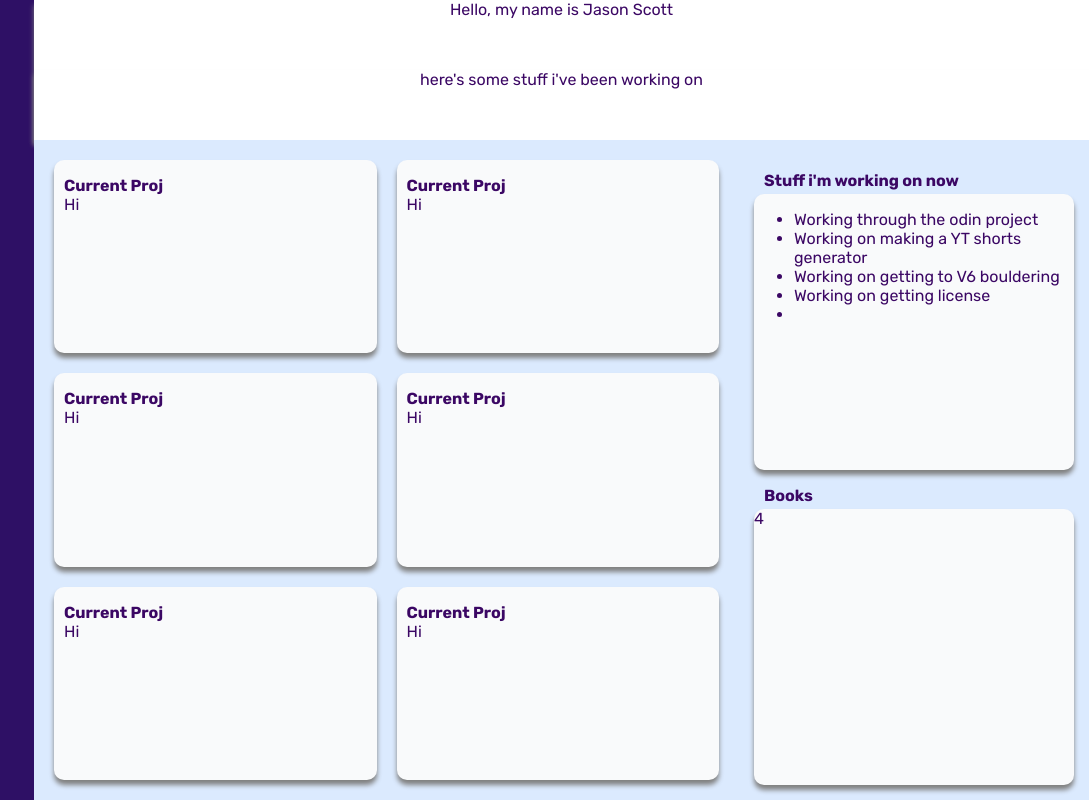
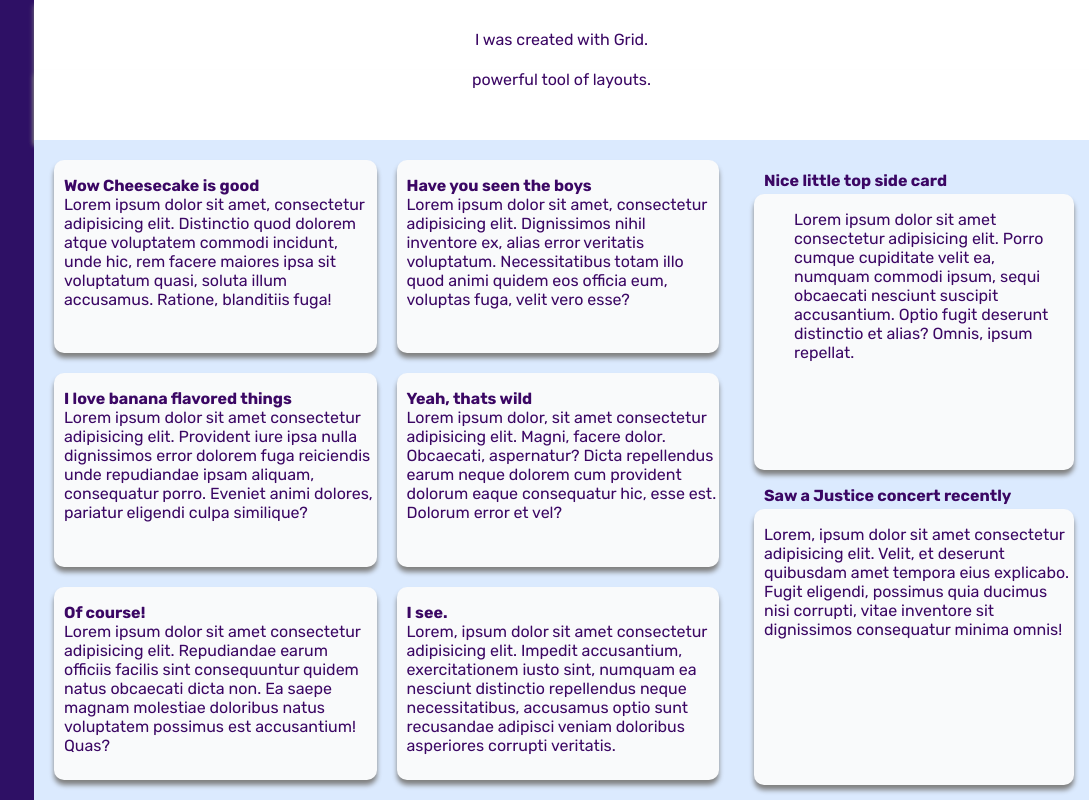
Before and after one commit to Scott-Jason/Dashboard, a plain HTML site: page index.html in a window 1280 px wide. Shown: the full height of the page, 191-1280 px from the left. Drawn offline with Linux system fonts and the light colour scheme; a web font is replaced by a local one.

Commit message:
dashboard complete

```diff
--- a/index.html
+++ b/index.html
@@ -30,31 +30,27 @@
       </div>
       <div class="content">
         <div class="content-items header">
-          <div class="top content-items">Hello, my name is Jason Scott</div>
-          <div class="bottom content-items ">here's some stuff i've been working on</div>
+          <div class="top content-items">I was created with Grid.</div>
+          <div class="bottom content-items ">powerful tool of layouts.</div>
         </div>
         <div class="content-items projects">
           <div class="content-items left">
-            <div class="card content-items"><p><b>Current Proj</b><br> Hi</p></div>
-            <div class="card content-items"><p><b>Current Proj</b><br> Hi</p></div>
-            <div class="card content-items"><p><b>Current Proj</b><br> Hi</p></div>
-            <div class="card content-items"><p><b>Current Proj</b><br> Hi</p></div>
-            <div class="card content-items"><p><b>Current Proj</b><br> Hi</p></div>
-            <div class="card content-items"><p><b>Current Proj</b><br> Hi</p></div>
+            <div class="card content-items"><p><b>Wow Cheesecake is good</b><br> Lorem ipsum dolor sit amet, consectetur adipisicing elit. Distinctio quod dolorem atque voluptatem commodi incidunt, unde hic, rem facere maiores ipsa sit voluptatum quasi, soluta illum accusamus. Ratione, blanditiis fuga!</p></div>
+            <div class="card content-items"><p><b>Have you seen the boys</b><br> Lorem ipsum dolor sit amet, consectetur adipisicing elit. Dignissimos nihil inventore ex, alias error veritatis voluptatum. Necessitatibus totam illo quod animi quidem eos officia eum, voluptas fuga, velit vero esse?</p></div>
+            <div class="card content-items"><p><b>I love banana flavored things</b><br> Lorem ipsum dolor sit amet consectetur adipisicing elit. Provident iure ipsa nulla dignissimos error dolorem fuga reiciendis unde repudiandae ipsam aliquam, consequatur porro. Eveniet animi dolores, pariatur eligendi culpa similique?</p></div>
+            <div class="card content-items"><p><b>Yeah, thats wild</b><br>Lorem ipsum dolor, sit amet consectetur adipisicing elit. Magni, facere dolor. Obcaecati, aspernatur? Dicta repellendus earum neque dolorem cum provident dolorum eaque consequatur hic, esse est. Dolorum error et vel?</p></div>
+            <div class="card content-items"><p><b>Of course!</b><br> Lorem ipsum dolor sit amet consectetur adipisicing elit. Repudiandae earum officiis facilis sint consequuntur quidem natus obcaecati dicta non. Ea saepe magnam molestiae doloribus natus voluptatem possimus est accusantium! Quas?</p></div>
+            <div class="card content-items"><p><b>I see.</b><br> Lorem, ipsum dolor sit amet consectetur adipisicing elit. Impedit accusantium, exercitationem iusto sint, numquam ea nesciunt distinctio repellendus neque necessitatibus, accusamus optio sunt recusandae adipisci veniam doloribus asperiores corrupti veritatis.</p></div>
 
           </div>
           <div class="content-items right">
-            <div class="name content-items"><p><b>Stuff i'm working on now</b></p></div>
+            <div class="name content-items"><p><b>Nice little top side card</b></p></div>
             <div class="card content-items"><ul>
-              <li>Working through the odin project</li>
-              <li>Working on making a YT shorts generator</li>
-              <li>Working on getting to V6 bouldering</li>
-              <li>Working on getting license</li>
-              <li></li>
+              Lorem ipsum dolor sit amet consectetur adipisicing elit. Porro cumque cupiditate velit ea, numquam commodi ipsum, sequi obcaecati nesciunt suscipit accusantium. Optio fugit deserunt distinctio et alias? Omnis, ipsum repellat.
 
             </ul></div>
-            <div class="name content-items"><p><b>Books</b></p></div>
-            <div class="card content-items">4</div>
+            <div class="name content-items"><p><b>Saw a Justice concert recently</b></p></div>
+            <div class="card content-items"> <p>Lorem, ipsum dolor sit amet consectetur adipisicing elit. Velit, et deserunt quibusdam amet tempora eius explicabo. Fugit eligendi, possimus quia ducimus nisi corrupti, vitae inventore sit dignissimos consequatur minima omnis!</p></div>
 
 
 
--- a/styles.css
+++ b/styles.css
@@ -94,10 +94,15 @@ body{
     box-shadow: 0px 5px 5px grey;
 
 
+
 }
 .bottom{
 
     box-shadow: 0px 5px 5px grey;
+}
+
+.top{
+    margin-top: 30px;
 }
 
 img{
```
